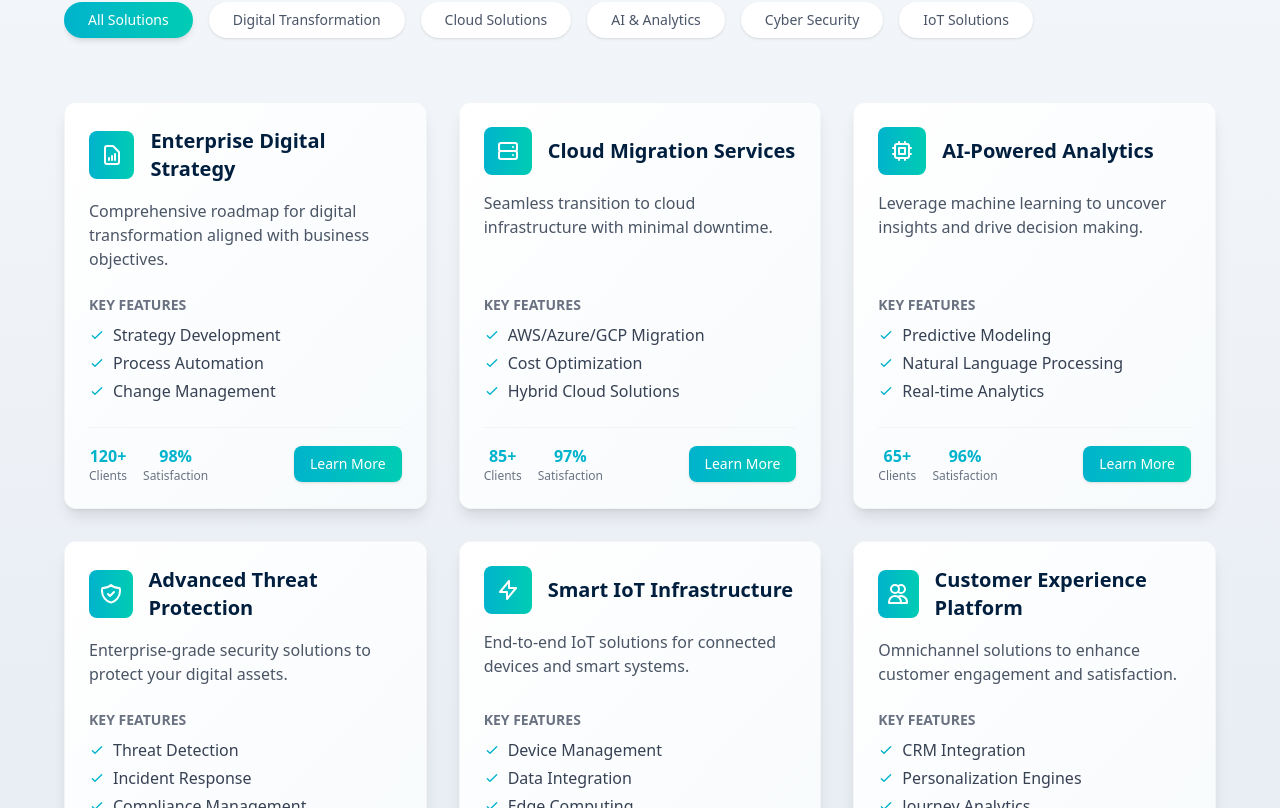
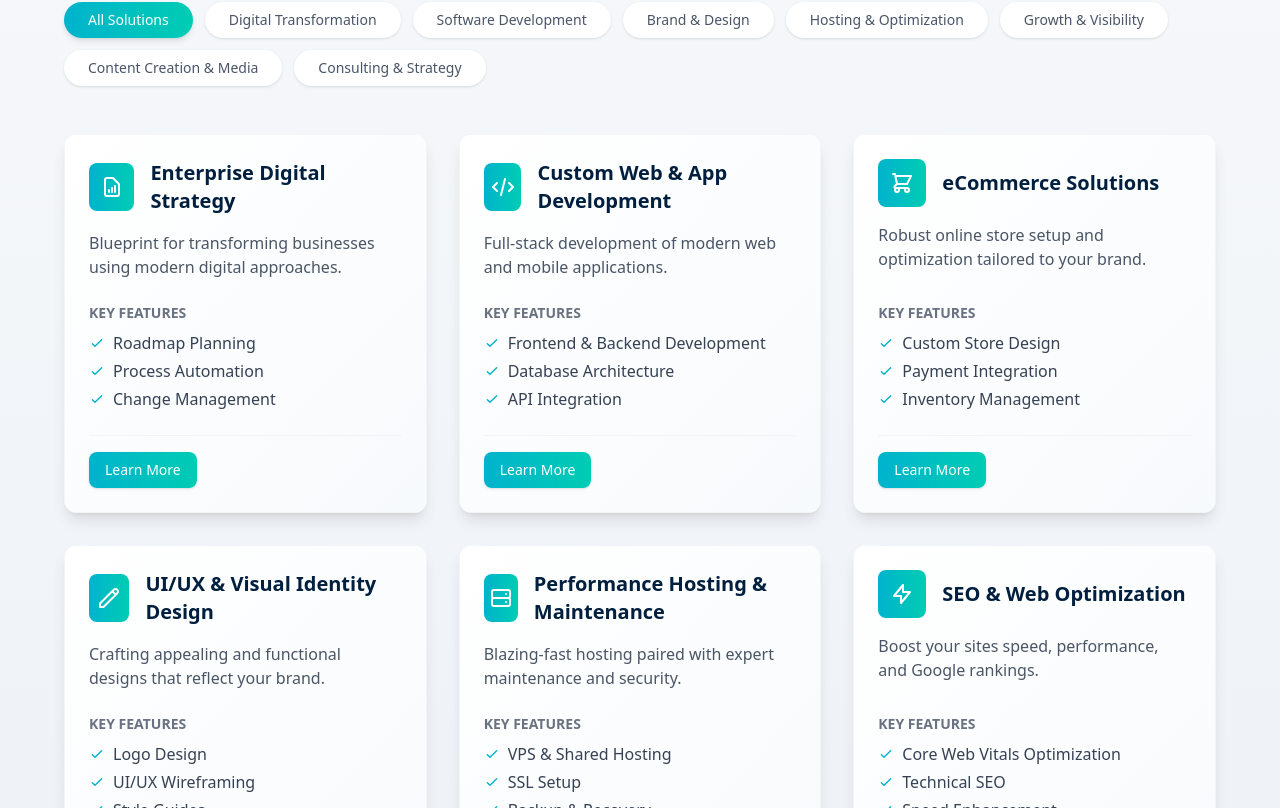
Before and after one commit to naifdigital/naifdigital-website, a React (Vite) app: page /all-solutions in a window 1280 px wide. Shown: the part 452-1260 px from the top of the page. Built offline with nearby package versions, Linux system fonts and the light colour scheme.

Commit message:
Improve ServicesPage.jsx content or design

```diff
--- a/src/Pages/ServicesPage.jsx
+++ b/src/Pages/ServicesPage.jsx
@@ -1,6 +1,7 @@
 import { useState, useEffect, useRef } from 'react';
 import { motion, AnimatePresence } from 'framer-motion';
 import { useInView } from 'react-intersection-observer';
+import { Link } from 'react-router-dom';
 
 const ServicesPage = () => {
     const [activeCategory, setActiveCategory] = useState('all');
@@ -28,10 +29,12 @@ const ServicesPage = () => {
     const categories = [
         { id: 'all', name: 'All Solutions' },
         { id: 'digital', name: 'Digital Transformation' },
-        { id: 'cloud', name: 'Cloud Solutions' },
-        { id: 'ai', name: 'AI & Analytics' },
-        { id: 'security', name: 'Cyber Security' },
-        { id: 'iot', name: 'IoT Solutions' },
+        { id: 'software', name: 'Software Development' },
+        { id: 'brand', name: 'Brand & Design' },
+        { id: 'hosting', name: 'Hosting & Optimization' },
+        { id: 'growth', name: 'Growth & Visibility' },
+        { id: 'content', name: 'Content Creation & Media' },
+        { id: 'consulting', name: 'Consulting & Strategy' }
     ];
 
     const services = [
@@ -39,56 +42,128 @@ const ServicesPage = () => {
             id: 1,
             title: 'Enterprise Digital Strategy',
             category: 'digital',
-            description: 'Comprehensive roadmap for digital transformation aligned with business objectives.',
+            description: 'Blueprint for transforming businesses using modern digital approaches.',
             icon: 'M9 17v-2m3 2v-4m3 4v-6m2 10H7a2 2 0 01-2-2V5a2 2 0 012-2h5.586a1 1 0 01.707.293l5.414 5.414a1 1 0 01.293.707V19a2 2 0 01-2 2z',
-            features: ['Strategy Development', 'Process Automation', 'Change Management'],
+            features: ['Roadmap Planning', 'Process Automation', 'Change Management'],
             stats: { clients: 120, satisfaction: 98 }
         },
         {
             id: 2,
-            title: 'Cloud Migration Services',
-            category: 'cloud',
-            description: 'Seamless transition to cloud infrastructure with minimal downtime.',
-            icon: 'M5 12h14M5 12a2 2 0 01-2-2V6a2 2 0 012-2h14a2 2 0 012 2v4a2 2 0 01-2 2M5 12a2 2 0 00-2 2v4a2 2 0 002 2h14a2 2 0 002-2v-4a2 2 0 00-2-2m-2-4h.01M17 16h.01',
-            features: ['AWS/Azure/GCP Migration', 'Cost Optimization', 'Hybrid Cloud Solutions'],
-            stats: { clients: 85, satisfaction: 97 }
+            title: 'Custom Web & App Development',
+            category: 'software',
+            description: 'Full-stack development of modern web and mobile applications.',
+            icon: 'M10 20l4-16m4 4l4 4-4 4M6 16l-4-4 4-4',
+            features: ['Frontend & Backend Development', 'Database Architecture', 'API Integration'],
+            stats: { clients: 200, satisfaction: 97 }
         },
         {
             id: 3,
-            title: 'AI-Powered Analytics',
-            category: 'ai',
-            description: 'Leverage machine learning to uncover insights and drive decision making.',
+            title: 'eCommerce Solutions',
+            category: 'software',
+            description: 'Robust online store setup and optimization tailored to your brand.',
+            icon: 'M3 3h2l.4 2M7 13h10l4-8H5.4M7 13L5.4 5M7 13l-2.293 2.293c-.63.63-.184 1.707.707 1.707H17m0 0a2 2 0 100 4 2 2 0 000-4zm-8 2a2 2 0 11-4 0 2 2 0 014 0z',
+            features: ['Custom Store Design', 'Payment Integration', 'Inventory Management'],
+            stats: { clients: 85, satisfaction: 96 }
+        },
+        {
+            id: 4,
+            title: 'UI/UX & Visual Identity Design',
+            category: 'brand',
+            description: 'Crafting appealing and functional designs that reflect your brand.',
+            icon: 'M15.232 5.232l3.536 3.536m-2.036-5.036a2.5 2.5 0 113.536 3.536L6.5 21.036H3v-3.572L16.732 3.732z',
+            features: ['Logo Design', 'UI/UX Wireframing', 'Style Guides'],
+            stats: { clients: 70, satisfaction: 99 }
+        },
+        {
+            id: 5,
+            title: 'Performance Hosting & Maintenance',
+            category: 'hosting',
+            description: 'Blazing-fast hosting paired with expert maintenance and security.',
+            icon: 'M5 12h14M5 12a2 2 0 01-2-2V6a2 2 0 012-2h14a2 2 0 012 2v4a2 2 0 01-2 2M5 12a2 2 0 00-2 2v4a2 2 0 002 2h14a2 2 0 002-2v-4a2 2 0 00-2-2m-2-4h.01M17 16h.01',
+            features: ['VPS & Shared Hosting', 'SSL Setup', 'Backup & Recovery'],
+            stats: { clients: 95, satisfaction: 97 }
+        },
+        {
+            id: 6,
+            title: 'SEO & Web Optimization',
+            category: 'hosting',
+            description: 'Boost your sites speed, performance, and Google rankings.',
+            icon: 'M13 10V3L4 14h7v7l9-11h-7z',
+            features: ['Core Web Vitals Optimization', 'Technical SEO', 'Speed Enhancement'],
+            stats: { clients: 100, satisfaction: 96 }
+        },
+        {
+            id: 7,
+            title: 'Growth Marketing & Campaigns',
+            category: 'growth',
+            description: 'Driving measurable results through tailored growth strategies.',
+            icon: 'M9 19v-6a2 2 0 00-2-2H5a2 2 0 00-2 2v6a2 2 0 002 2h2a2 2 0 002-2zm0 0V9a2 2 0 012-2h2a2 2 0 012 2v10m-6 0a2 2 0 002 2h2a2 2 0 002-2m0 0V5a2 2 0 012-2h2a2 2 0 012 2v14a2 2 0 01-2 2h-2a2 2 0 01-2-2z',
+            features: ['PPC Ads', 'Email Marketing', 'Landing Pages'],
+            stats: { clients: 60, satisfaction: 94 }
+        },
+        {
+            id: 8,
+            title: 'Content Creation & Short-Form Media',
+            category: 'content',
+            description: 'High-performing content for social, ads, and branding.',
+            icon: 'M15 10l4.553-2.276A1 1 0 0121 8.618v6.764a1 1 0 01-1.447.894L15 14M5 18h8a2 2 0 002-2V8a2 2 0 00-2-2H5a2 2 0 00-2 2v8a2 2 0 002 2z',
+            features: ['Video Ads', 'Reels/Shorts/TikToks', 'Copywriting'],
+            stats: { clients: 75, satisfaction: 98 }
+        },
+        {
+            id: 9,
+            title: 'Digital Consulting & Innovation Strategy',
+            category: 'consulting',
+            description: 'Helping businesses adopt tech and scale smartly.',
+            icon: 'M9.663 17h4.673M12 3v1m6.364 1.636l-.707.707M21 12h-1M4 12H3m3.343-5.657l-.707-.707m2.828 9.9a5 5 0 117.072 0l-.548.547A3.374 3.374 0 0014 18.469V19a2 2 0 11-4 0v-.531c0-.895-.356-1.754-.988-2.386l-.548-.547z',
+            features: ['Tech Stack Advisory', 'Innovation Planning', 'Workshops & Audits'],
+            stats: { clients: 50, satisfaction: 95 }
+        },
+        {
+            id: 10,
+            title: 'Business Systems & Automation',
+            category: 'software',
+            description: 'Streamlining operations using custom internal tools and platforms.',
             icon: 'M9 3v2m6-2v2M9 19v2m6-2v2M5 9H3m2 6H3m18-6h-2m2 6h-2M7 19h10a2 2 0 002-2V7a2 2 0 00-2-2H7a2 2 0 00-2 2v10a2 2 0 002 2zM9 9h6v6H9V9z',
-            features: ['Predictive Modeling', 'Natural Language Processing', 'Real-time Analytics'],
+            features: ['ERP/CRM Development', 'Workflow Automation', 'Dashboards'],
+            stats: { clients: 80, satisfaction: 97 }
+        },
+        {
+            id: 11,
+            title: 'Cloud Infrastructure & DevOps',
+            category: 'hosting',
+            description: 'Reliable cloud hosting and CI/CD pipelines for agile delivery.',
+            icon: 'M5.636 18.364a9 9 0 010-12.728m12.728 0a9 9 0 010 12.728m-9.9-2.829a5 5 0 010-7.07m7.072 0a5 5 0 010 7.07M13 12a1 1 0 11-2 0 1 1 0 012 0z',
+            features: ['AWS/GCP Setup', 'Docker/Kubernetes', 'CI/CD Deployment'],
             stats: { clients: 65, satisfaction: 96 }
         },
         {
-            id: 4,
-            title: 'Advanced Threat Protection',
-            category: 'security',
-            description: 'Enterprise-grade security solutions to protect your digital assets.',
-            icon: 'M9 12l2 2 4-4m5.618-4.016A11.955 11.955 0 0112 2.944a11.955 11.955 0 01-8.618 3.04A12.02 12.02 0 003 9c0 5.591 3.824 10.29 9 11.622 5.176-1.332 9-6.03 9-11.622 0-1.042-.133-2.052-.382-3.016z',
-            features: ['Threat Detection', 'Incident Response', 'Compliance Management'],
-            stats: { clients: 110, satisfaction: 99 }
+            id: 12,
+            title: 'Rebranding & Brand Refresh',
+            category: 'brand',
+            description: 'Modernizing your brand with strategic and visual alignment.',
+            icon: 'M4 4v5h.582m15.356 2A8.001 8.001 0 004.582 9m0 0H9m11 11v-5h-.581m0 0a8.003 8.003 0 01-15.357-2m15.357 2H15',
+            features: ['Identity Audit', 'Messaging Frameworks', 'New Visuals'],
+            stats: { clients: 40, satisfaction: 99 }
         },
         {
-            id: 5,
-            title: 'Smart IoT Infrastructure',
-            category: 'iot',
-            description: 'End-to-end IoT solutions for connected devices and smart systems.',
-            icon: 'M13 10V3L4 14h7v7l9-11h-7z',
-            features: ['Device Management', 'Data Integration', 'Edge Computing'],
-            stats: { clients: 45, satisfaction: 95 }
+            id: 13,
+            title: 'Local & International SEO',
+            category: 'growth',
+            description: 'Getting your business found in the right place by the right audience.',
+            icon: 'M3.055 11H5a2 2 0 012 2v1a2 2 0 002 2 2 2 0 012 2v2.945M8 3.935V5.5A2.5 2.5 0 0010.5 8h.5a2 2 0 012 2 2 2 0 104 0 2 2 0 012-2h1.064M15 20.488V18a2 2 0 012-2h3.064M21 12a9 9 0 11-18 0 9 9 0 0118 0z',
+            features: ['Google Business Optimization', 'Backlink Building', 'Schema Markup'],
+            stats: { clients: 105, satisfaction: 95 }
         },
         {
-            id: 6,
-            title: 'Customer Experience Platform',
-            category: 'digital',
-            description: 'Omnichannel solutions to enhance customer engagement and satisfaction.',
-            icon: 'M12 4.354a4 4 0 110 5.292M15 21H3v-1a6 6 0 0112 0v1zm0 0h6v-1a6 6 0 00-9-5.197M13 7a4 4 0 11-8 0 4 4 0 018 0z',
-            features: ['CRM Integration', 'Personalization Engines', 'Journey Analytics'],
-            stats: { clients: 75, satisfaction: 97 }
-        },
+            id: 14,
+            title: 'Multilingual Digital Experiences',
+            category: 'software',
+            description: 'Building apps and websites that speak to a global audience.',
+            icon: 'M3 5h12M9 3v2m1.048 9.5A18.022 18.022 0 016.412 9m6.088 9h7M11 21l5-10 5 10M12.751 5C11.783 10.77 8.07 15.61 3 18.129',
+            features: ['i18n Implementation', 'RTL Support', 'Language Switching Logic'],
+            stats: { clients: 30, satisfaction: 98 }
+        }
     ];
 
     // Filter services based on category and search query
@@ -171,12 +246,8 @@ const ServicesPage = () => {
 
                 {/* Categories */}
                 <section className="px-6 mb-12">
-                    <div
-                        ref={scrollContainerRef}
-                        onWheel={handleWheel}
-                        className="container mx-auto max-w-6xl overflow-x-auto pb-4 scrollbar-hide"
-                    >
-                        <div className="flex space-x-4 w-max md:w-full">
+                    <div className="container mx-auto max-w-6xl">
+                        <div className="flex flex-wrap gap-3 justify-center md:justify-start">
                             {categories.map((category) => (
                                 <motion.button
                                     key={category.id}
@@ -247,54 +318,23 @@ const ServicesPage = () => {
                                                     </div>
 
                                                     <div className="flex justify-between items-center pt-4 border-t border-gray-100">
-                                                        <div className="flex space-x-4">
-                                                            <div className="text-center">
-                                                                <div className="font-bold text-[#00b3cc]">{service.stats.clients}+</div>
-                                                                <div className="text-xs text-gray-500">Clients</div>
-                                                            </div>
-                                                            <div className="text-center">
-                                                                <div className="font-bold text-[#00b3cc]">{service.stats.satisfaction}%</div>
-                                                                <div className="text-xs text-gray-500">Satisfaction</div>
-                                                            </div>
-                                                        </div>
+
+                                                        <Link to={service.title}>
+
                                                             <motion.button
                                                                 whileHover={{ scale: 1.05 }}
                                                                 whileTap={{ scale: 0.95 }}
-                                                            className="bg-gradient-to-r from-[#00b3cc] to-[#00ccb3] text-white px-4 py-2 rounded-lg text-sm font-medium shadow-sm hover:shadow-md transition-all"
+                                                                className="bg-gradient-to-r from-[#00b3cc] to-[#00ccb3] text-white px-4 py-2 rounded-lg text-sm font-medium shadow-sm hover:shadow-md transition-all cursor-pointer"
                                                             >
                                                                 Learn More
                                                             </motion.button>
+                                                        </Link>
                                                     </div>
                                                 </div>
                                             </div>
 
                                             {/* Hover overlay */}
-                                            <AnimatePresence>
-                                                {hoveredService === service.id && (
-                                                    <motion.div
-                                                        initial={{ opacity: 0 }}
-                                                        animate={{ opacity: 1 }}
-                                                        exit={{ opacity: 0 }}
-                                                        className="absolute inset-0 bg-gradient-to-br from-[#00b3cc]/90 to-[#00ccb3]/90 flex items-center justify-center"
-                                                    >
-                                                        <motion.div
-                                                            initial={{ scale: 0.8 }}
-                                                            animate={{ scale: 1 }}
-                                                            className="text-white text-center p-6"
-                                                        >
-                                                            <h3 className="text-xl font-bold mb-2">{service.title}</h3>
-                                                            <p className="mb-4">{service.description}</p>
-                                                            <motion.button
-                                                                whileHover={{ scale: 1.05 }}
-                                                                whileTap={{ scale: 0.95 }}
-                                                                className="bg-white text-[#00b3cc] px-6 py-2 rounded-full font-medium shadow-sm hover:shadow-md transition-all"
-                                                            >
-                                                                Explore Solution
-                                                            </motion.button>
-                                                        </motion.div>
-                                                    </motion.div>
-                                                )}
-                                            </AnimatePresence>
+
                                         </motion.div>
                                     ))}
                                 </motion.div>
```
Lines whose indentation alone changed are shown as unchanged.
